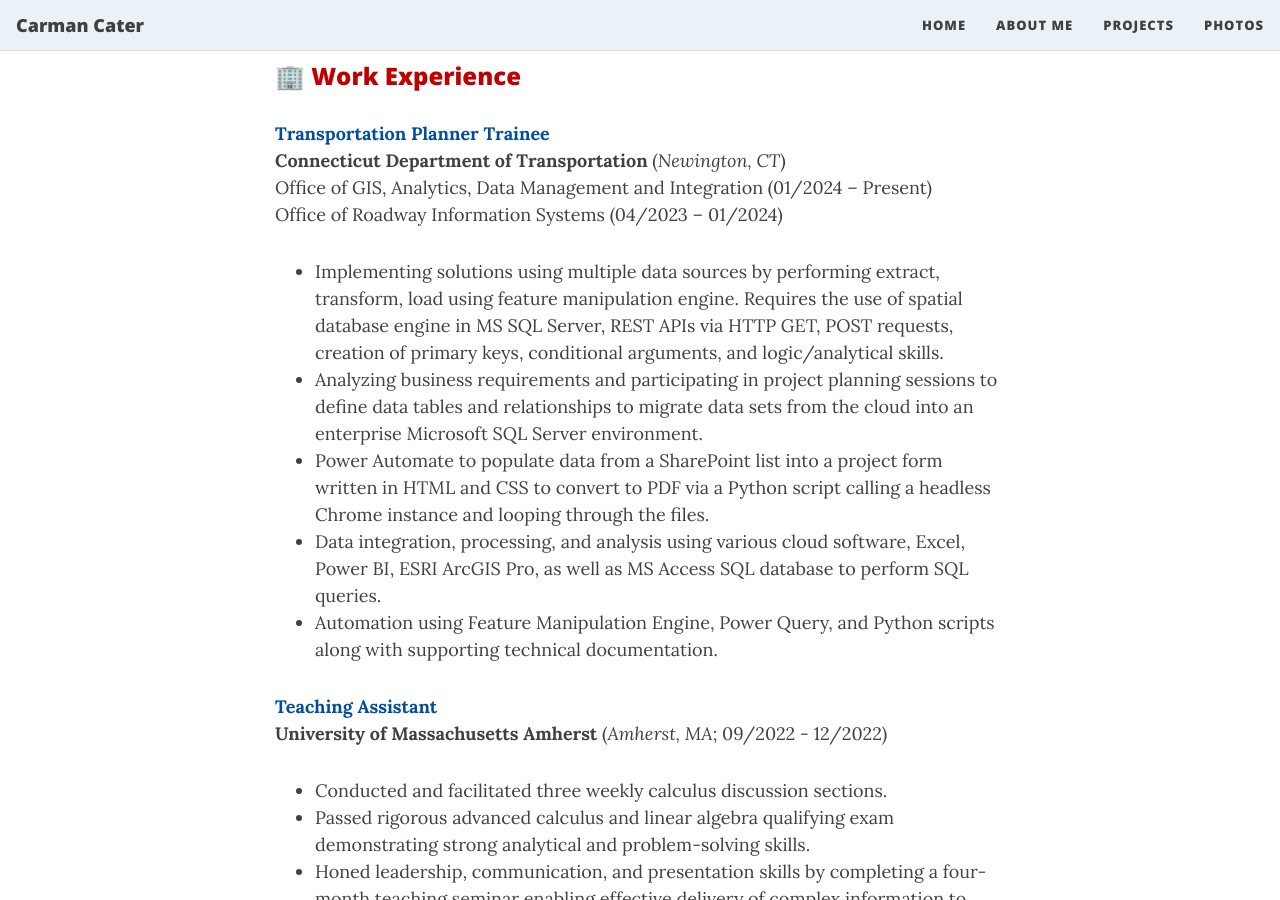
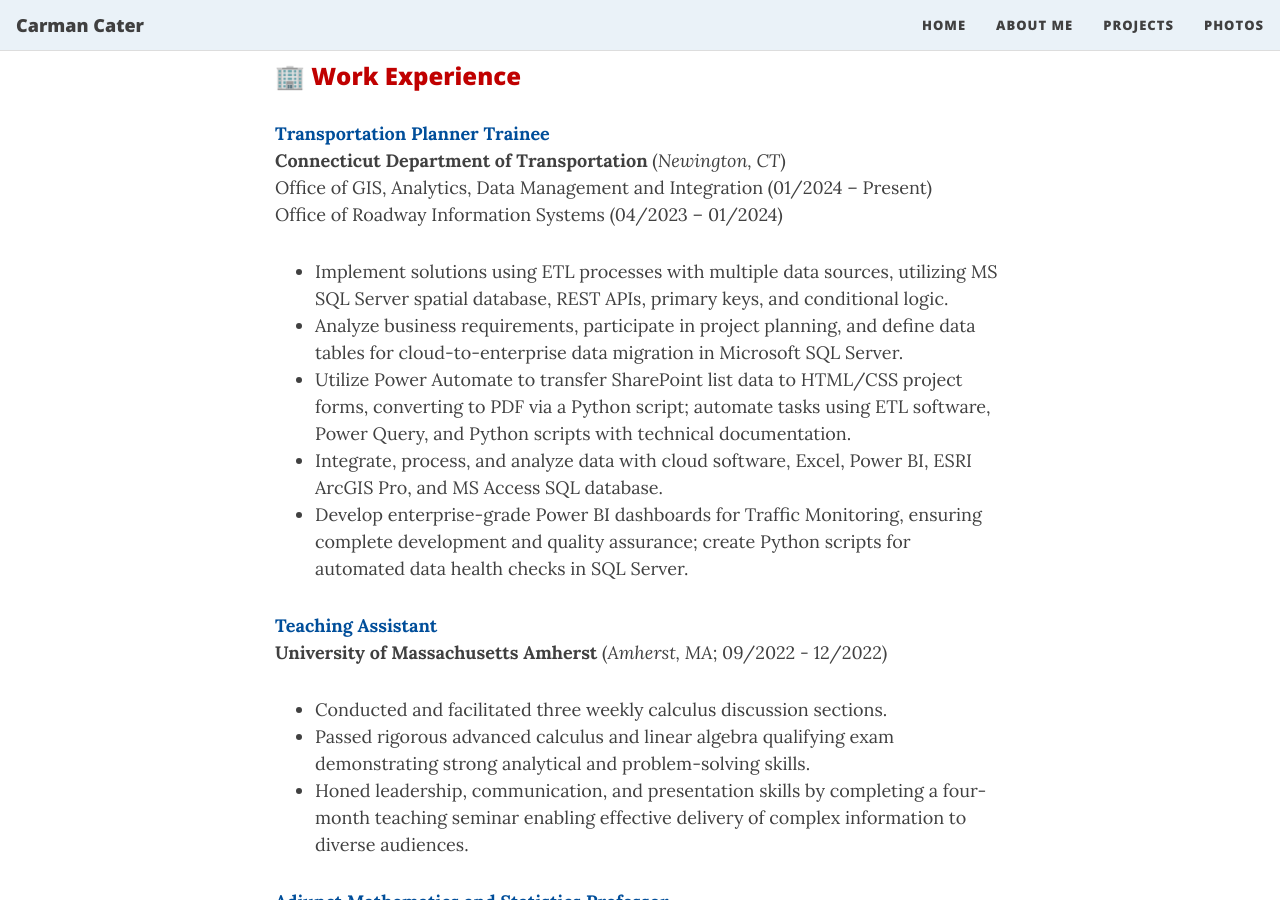
Before and after one commit to carmancater/carmancater.github.io, a Jekyll site: the page built from aboutme.md, in a window 1280 px wide and 900 px high, scrolled down 511 px. Built offline with Jekyll 4.4.1, drawn with Linux system fonts in a browser that asks for light colours; nearby versions of some CDN libraries; emoji names are drawn with the system emoji font.

Commit message:
Update aboutme.md

```diff
--- a/aboutme.md
+++ b/aboutme.md
@@ -20,11 +20,11 @@
 **Connecticut Department of Transportation** (*Newington, CT*)
 Office of GIS, Analytics, Data Management and Integration (01/2024 – Present)
 Office of Roadway Information Systems (04/2023 – 01/2024)
-- Implementing solutions using multiple data sources by performing extract, transform, load using feature manipulation engine. Requires the use of spatial database engine in MS SQL Server, REST APIs via HTTP GET, POST requests, creation of primary keys, conditional arguments, and logic/analytical skills.
-- Analyzing business requirements and participating in project planning sessions to define data tables and relationships to migrate data sets from the cloud into an enterprise Microsoft SQL Server environment.
-- Power Automate to populate data from a SharePoint list into a project form written in HTML and CSS to convert to PDF via a Python script calling a headless Chrome instance and looping through the files.
-- Data integration, processing, and analysis using various cloud software, Excel, Power BI, ESRI ArcGIS Pro, as well as MS Access SQL database to perform SQL queries.
-- Automation using Feature Manipulation Engine, Power Query, and Python scripts along with supporting technical documentation.
+- Implement solutions using ETL processes with multiple data sources, utilizing MS SQL Server spatial database, REST APIs, primary keys, and conditional logic.
+- Analyze business requirements, participate in project planning, and define data tables for cloud-to-enterprise data migration in Microsoft SQL Server.
+- Utilize Power Automate to transfer SharePoint list data to HTML/CSS project forms, converting to PDF via a Python script; automate tasks using ETL software, Power Query, and Python scripts with technical documentation.
+- Integrate, process, and analyze data with cloud software, Excel, Power BI, ESRI ArcGIS Pro, and MS Access SQL database.
+- Develop enterprise-grade Power BI dashboards for Traffic Monitoring, ensuring complete development and quality assurance; create Python scripts for automated data health checks in SQL Server.
 
 <span style="color: #004E9A">**Teaching Assistant**</span>
 **University of Massachusetts Amherst** (*Amherst, MA*; 09/2022 - 12/2022)
```
